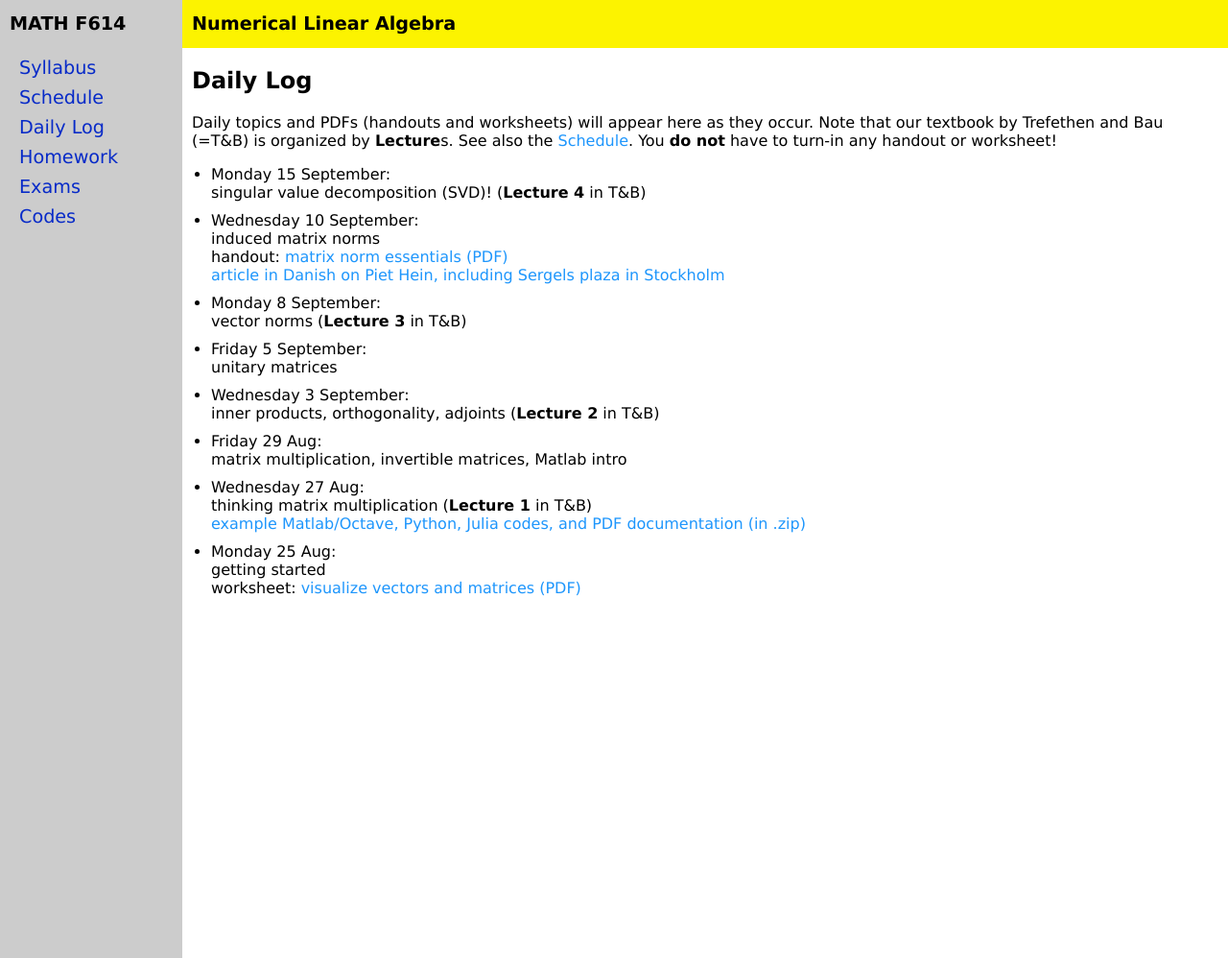
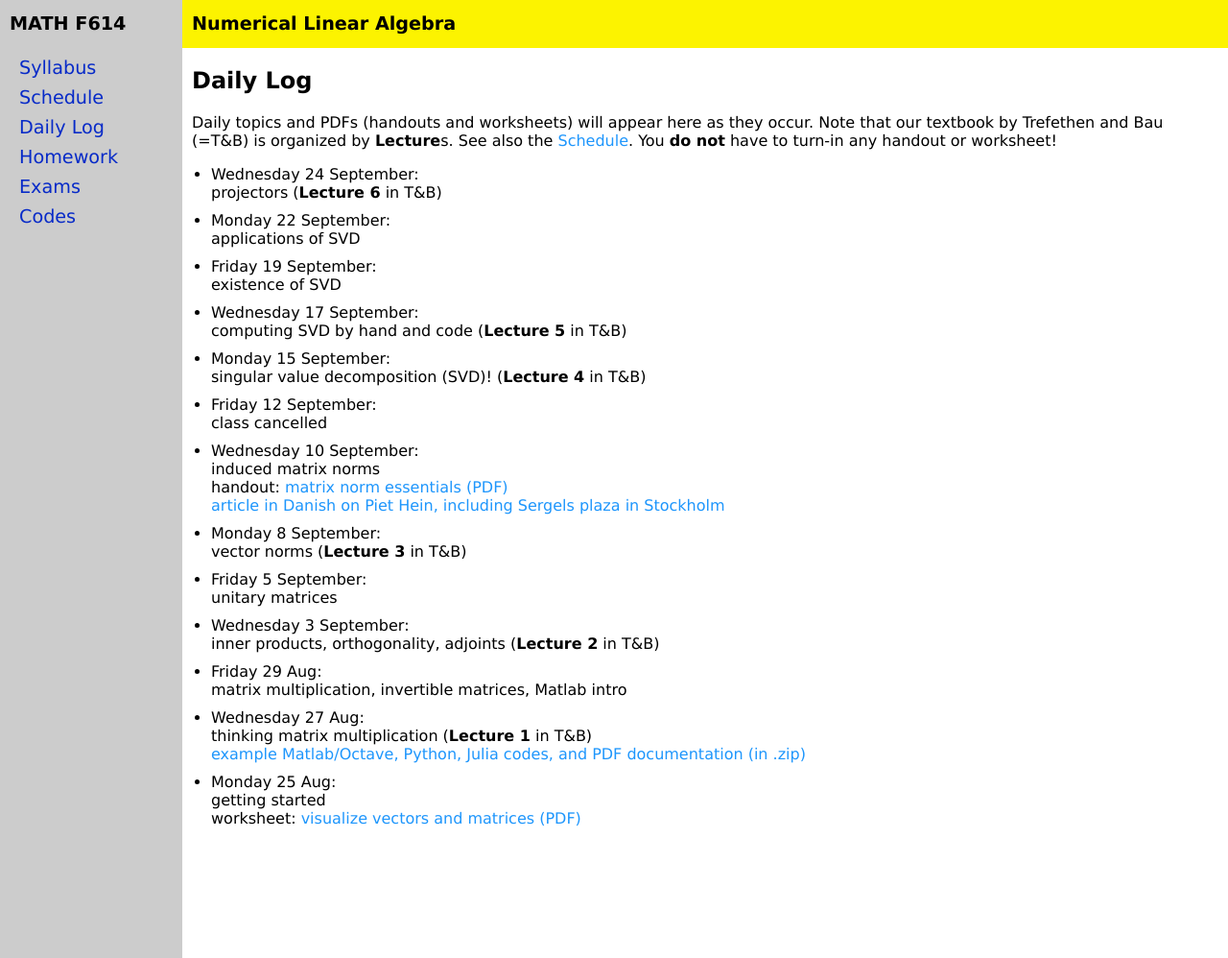
Before and after one commit to bueler/nla, a Jekyll site: the page built from daily.md, in a window 1280 px wide and 998 px high. Shown: the whole window at 96% size. Built offline with Jekyll 4.4.1, drawn with Linux system fonts in a browser that asks for light colours.

Commit message:
daily was way out of date

```diff
--- a/_data/daily.yml
+++ b/_data/daily.yml
@@ -1,9 +1,21 @@
 semester: Fall 2025
 home: assets
 daily:
+- name: Wednesday 24 September
+  covered: projectors
+  lecture: 6
+- name: Monday 22 September
+  covered: applications of SVD
+- name: Friday 19 September
+  covered: existence of SVD
+- name: Wednesday 17 September
+  covered: computing SVD by hand and code
+  lecture: 5
 - name: Monday 15 September
   covered: singular value decomposition (SVD)!
   lecture: 4
+- name: Friday 12 September
+  covered: class cancelled
 - name: Wednesday 10 September
   covered: induced matrix norms
   handout: worksheets/F25/normmanifesto.pdf
```
